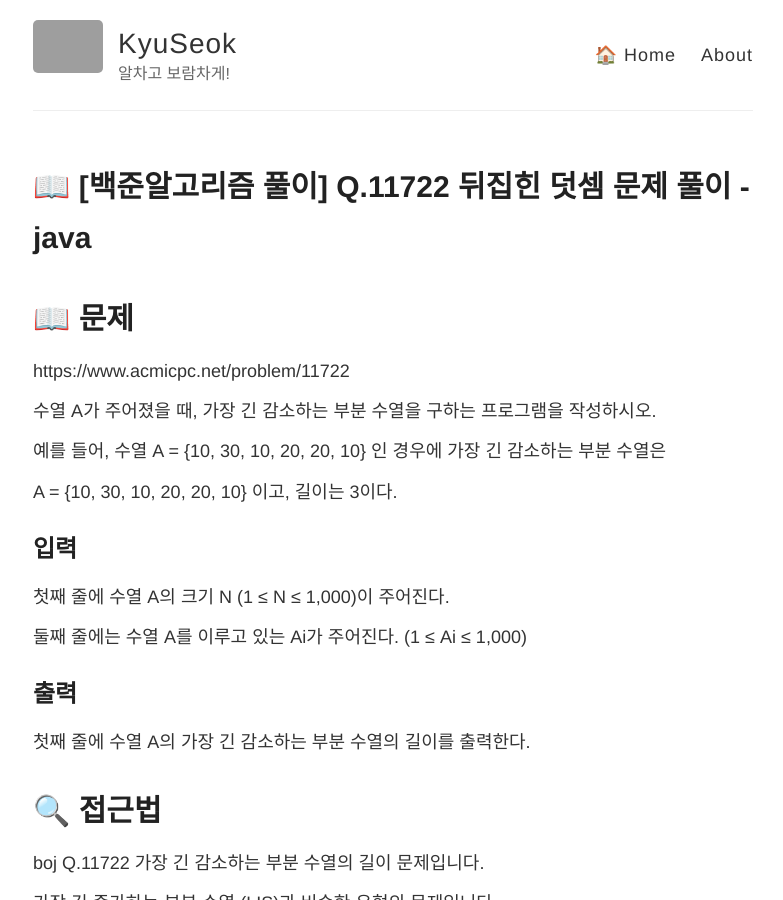
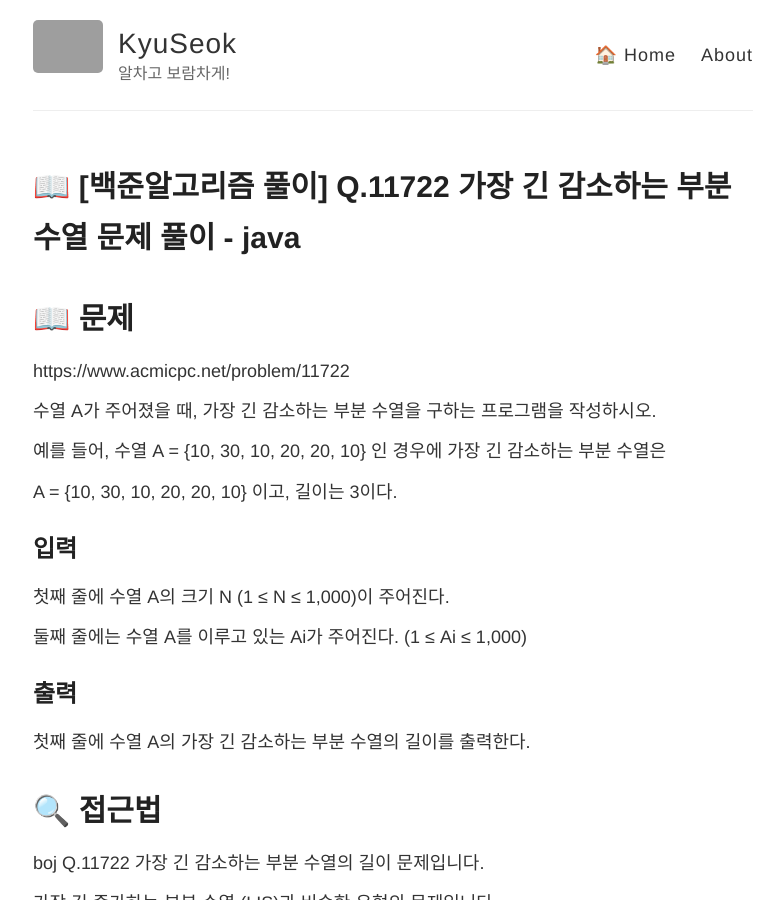
Before and after one commit to mks502/mks502.github.io, a Jekyll site: the page built from _posts/2021-2-24-boj-11722-java.md, in a window 1280 px wide and 900 px high. Shown: the whole window, without its empty margins (247-1030 px from the left). Built offline with Jekyll 4.4.1, drawn with Linux system fonts in a browser that asks for light colours; grey boxes are pictures that could not be loaded.

Commit message:
Modify boj Q.11722

```diff
--- a/_posts/2021-2-24-boj-11722-java.md
+++ b/_posts/2021-2-24-boj-11722-java.md
@@ -1,8 +1,8 @@
 ---
 layout: post
-title: 📖 [백준알고리즘 풀이] Q.11722 뒤집힌 덧셈 문제 풀이 - java
+title: 📖 [백준알고리즘 풀이] Q.11722 가장 긴 감소하는 부분 수열 문제 풀이 - java
 category : Algorithm
-tags: [Algorithm,boj,string]
+tags: [Algorithm,boj,dynamic,dp]
 ---
 # 📖 문제
 https://www.acmicpc.net/problem/11722
```
